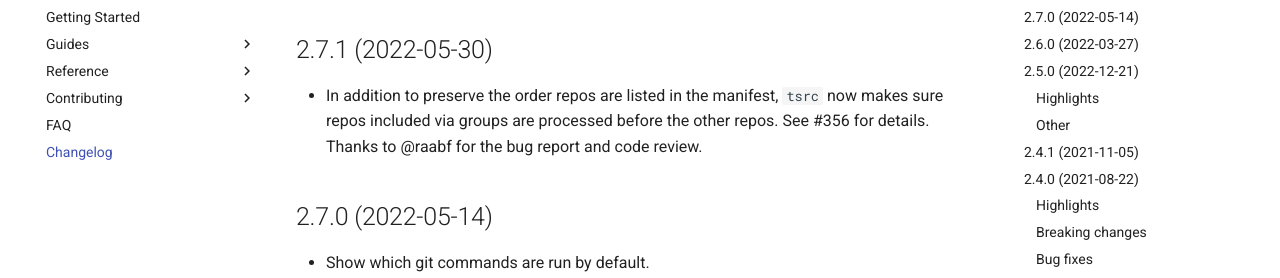
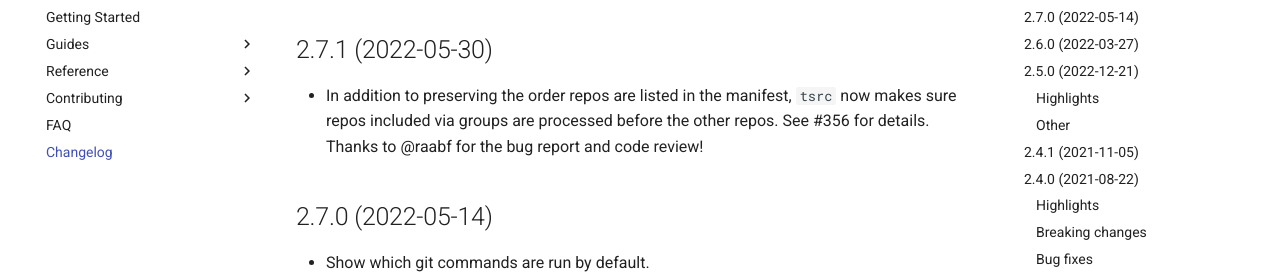
Before and after one commit to your-tools/tsrc, an MkDocs documentation site: the page built from docs/changelog.md, in a window 1280 px wide and 900 px high. Shown: the part 148-426 px from the top of the window. Built offline with MkDocs 1.6.1 and Material for MkDocs 9.7.7, drawn with Linux system fonts in a browser that asks for light colours; comment, search, counter and statistics services are not loaded.

Commit message:
Update docs/changelog.md

```diff
--- a/docs/changelog.md
+++ b/docs/changelog.md
@@ -2,10 +2,10 @@
 
 ## 2.7.1 (2022-05-30)
 
-* In addition to preserve the order repos are listed in the manifest,
+* In addition to preserving the order repos are listed in the manifest,
   `tsrc` now makes sure repos included via groups are processed before
   the other repos. See #356 for details. Thanks to @raabf for the bug report
-  and code review.
+  and code review!
 
 ## 2.7.0 (2022-05-14)
 
```
